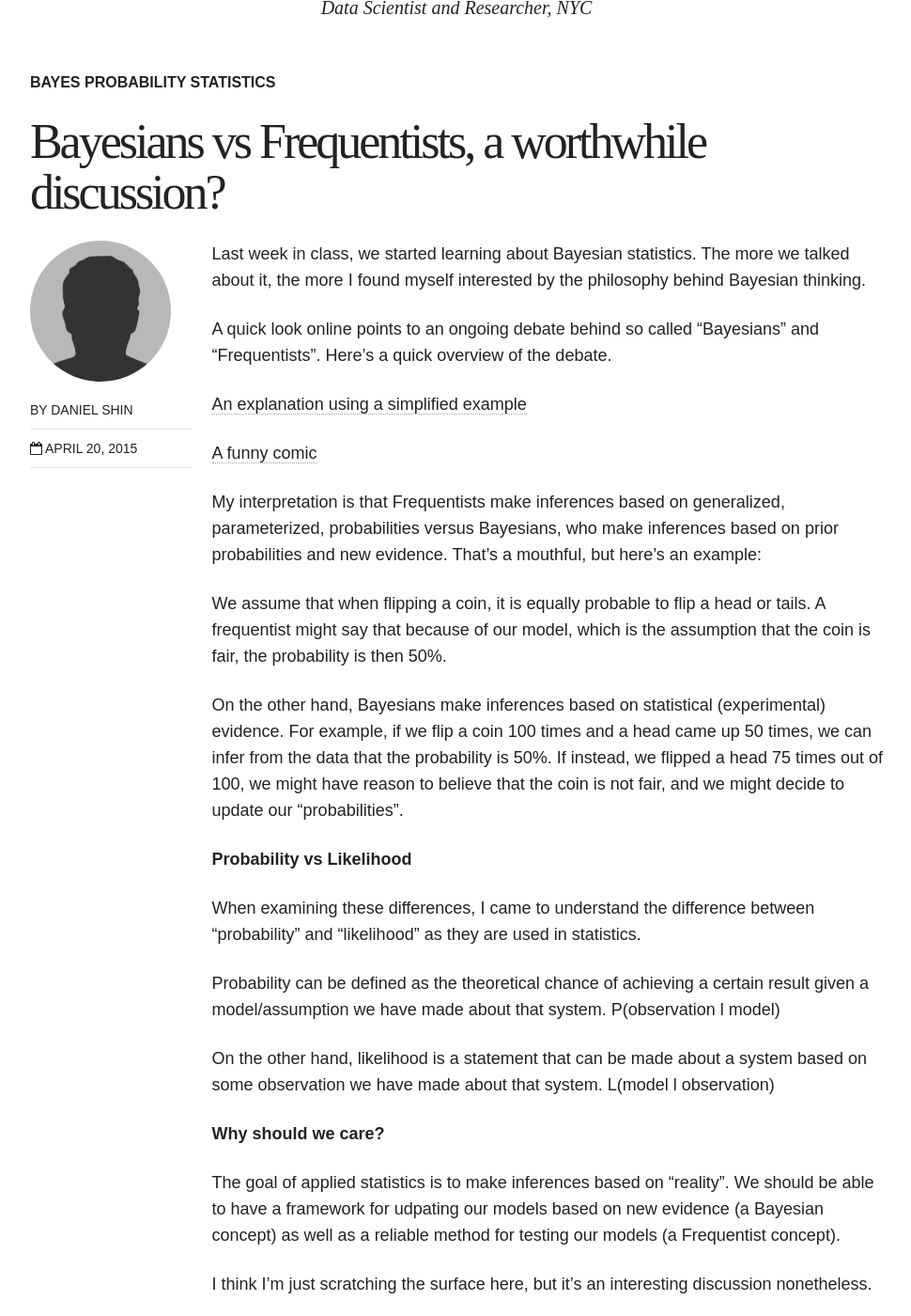
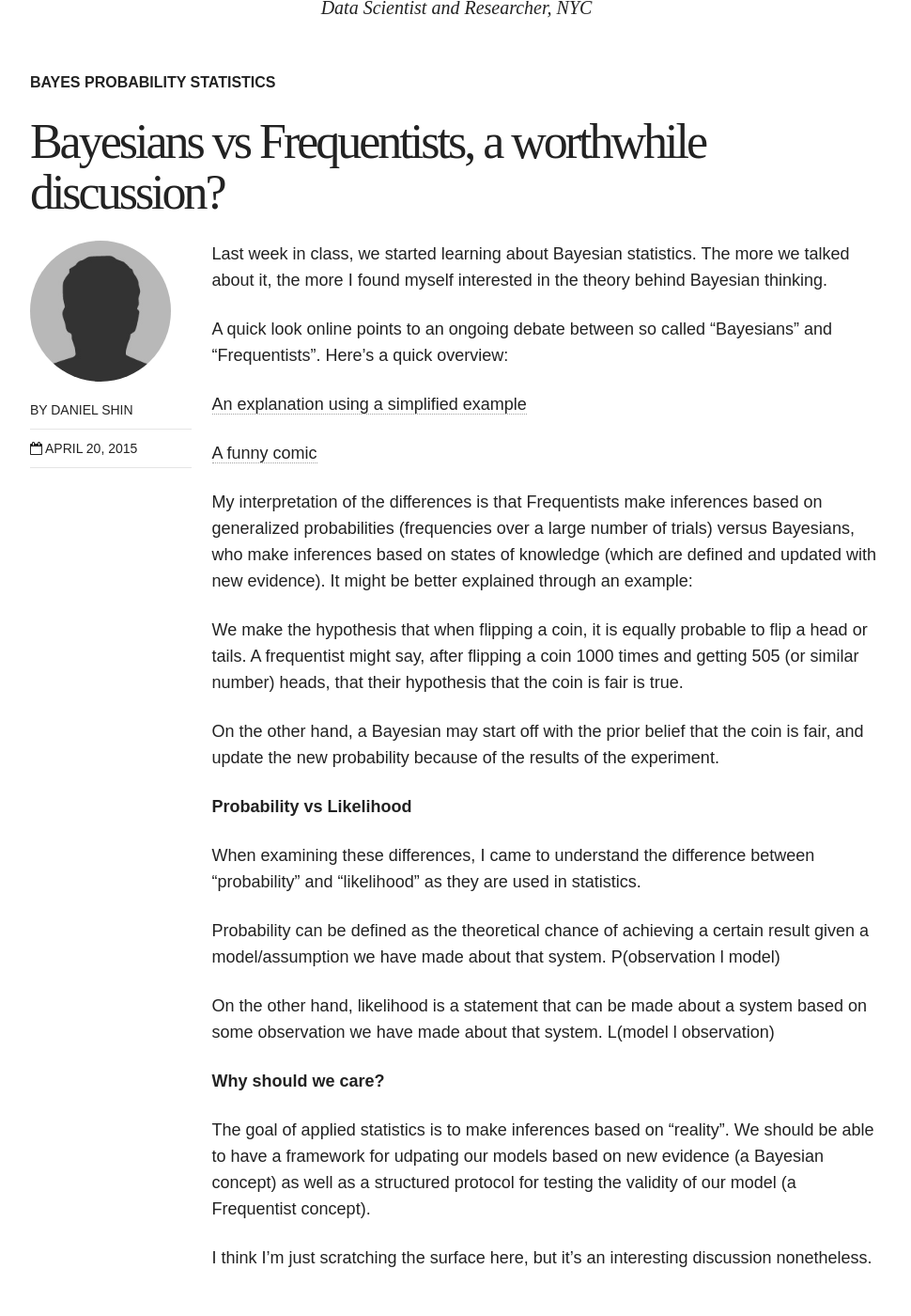
Before and after one commit to ajschumacher/dshincd.github.io, a Jekyll site: the page built from _posts/blog/2015-04-20-Bayes.md, in a window 1280 px wide and 1400 px high, scrolled down 375 px. Shown: the whole window at 94% size, without its empty margins (154-1124 px from the left). Built offline with Jekyll 4.4.1, drawn with Linux system fonts in a browser that asks for light colours; nearby versions of some CDN libraries.

Commit message:
update post

```diff
--- a/_posts/blog/2015-04-20-Bayes.md
+++ b/_posts/blog/2015-04-20-Bayes.md
@@ -10,19 +10,19 @@ feature:
 date: 2015-04-20
 ---
 
-Last week in class, we started learning about Bayesian statistics. The more we talked about it, the more I found myself interested by the philosophy behind Bayesian thinking.
+Last week in class, we started learning about Bayesian statistics. The more we talked about it, the more I found myself interested in the theory behind Bayesian thinking.
 
-A quick look online points to an ongoing debate behind so called "Bayesians" and "Frequentists". Here's a quick overview of the debate.
+A quick look online points to an ongoing debate between so called "Bayesians" and "Frequentists". Here's a quick overview:
 
 [An explanation using a simplified example](http://www.behind-the-enemy-lines.com/2008/01/are-you-bayesian-or-frequentist-or.html)
 
 [A funny comic](https://xkcd.com/1132/)
 
-My interpretation is that Frequentists make inferences based on generalized, parameterized, probabilities versus Bayesians, who make inferences based on prior probabilities and new evidence. That's a mouthful, but here's an example:
+My interpretation of the differences is that Frequentists make inferences based on generalized probabilities (frequencies over a large number of trials) versus Bayesians, who make inferences based on states of knowledge (which are defined and updated with new evidence). It might be better explained through an example:
 
-We assume that when flipping a coin, it is equally probable to flip a head or tails. A frequentist might say that because of our model, which is the assumption that the coin is fair, the probability is then 50%.
+We make the hypothesis that when flipping a coin, it is equally probable to flip a head or tails. A frequentist might say, after flipping a coin 1000 times and getting 505 (or similar number) heads, that their hypothesis that the coin is fair is true.
 
-On the other hand, Bayesians make inferences based on statistical (experimental) evidence. For example, if we flip a coin 100 times and a head came up 50 times, we can infer from the data that the probability is 50%. If instead, we flipped a head 75 times out of 100, we might have reason to believe that the coin is not fair, and we might decide to update our "probabilities".
+On the other hand, a Bayesian may start off with the prior belief that the coin is fair, and update the new probability because of the results of the experiment.
 
 **Probability vs Likelihood**
 
@@ -34,6 +34,6 @@ On the other hand, likelihood is a statement that can be made about a system bas
 
 **Why should we care?**
 
-The goal of applied statistics is to make inferences based on "reality". We should be able to have a framework for udpating our models based on new evidence (a Bayesian concept) as well as a reliable method for testing our models (a Frequentist concept).
+The goal of applied statistics is to make inferences based on "reality". We should be able to have a framework for udpating our models based on new evidence (a Bayesian concept) as well as a structured protocol for testing the validity of our model (a Frequentist concept).
 
 I think I'm just scratching the surface here, but it's an interesting discussion nonetheless.
```
